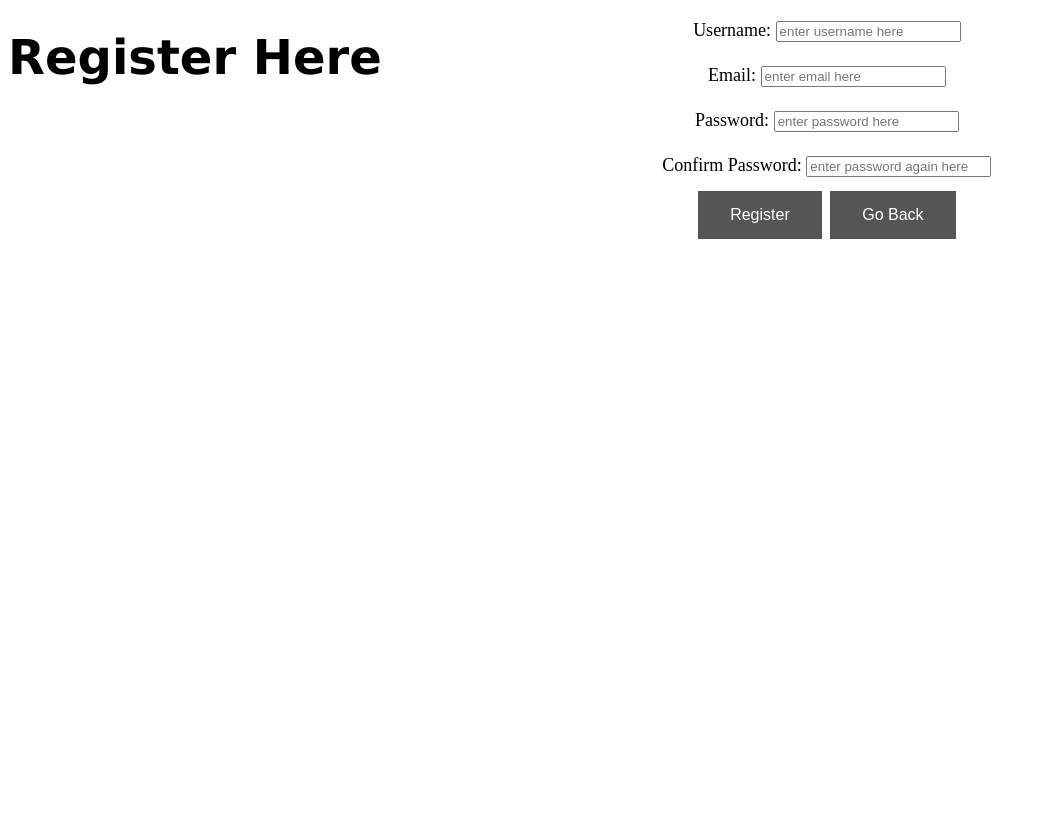
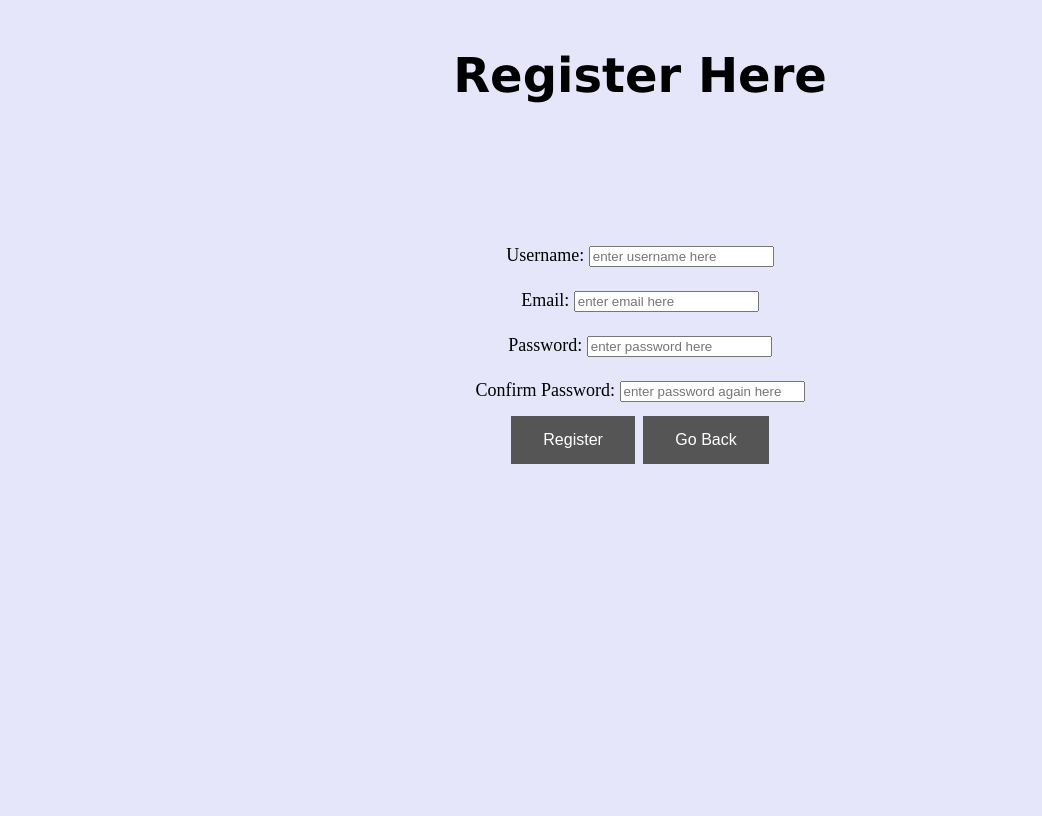
Before and after one commit to Isshon-Saha/Game-review-system, a PHP site: page /registration.php in a window 1280 px wide. Shown: the whole page, without its empty margins (0-1042 px from the left). After the commit the page ends 464 px from the top, so only its background shows below. Run offline with PHP 8.4, Linux system fonts and the light colour scheme.

Commit message:
fixed the registration page

```diff
--- a/registration.php
+++ b/registration.php
@@ -43,11 +43,8 @@ function aj()
 }
 </script>
 <html>
-<div class="flex-container">
 <head>
-	<link rel="stylesheet" href="styles.css">
 <meta charset="UTF-8">
-<div class="content-container">
 <title>Registration Page</title>
 
 <style>
@@ -103,9 +100,9 @@ function aj()
 </script>
 </head>
 
-<body bgcolor="white" style="text-align:center">
+<body bgcolor="#E6E6FA" style="text-align:center">
   <br/><h1 style="text-align:center"><font  face="verdana" size="7">Register Here</font></h1><br/><br/><br/><br/><br/><br/>
-<div class="content">
+
   <form id="register_form" action="register.php" method="POST">
     <label face="verdana"> Username: </label>
     <input type="text" id="namefield" name="username" placeholder="enter username here" onkeyup="testChk()"/>
@@ -127,9 +124,7 @@ function aj()
     <input class="button" type="submit" name="submit" value="Register" onclick="return chk()">
     <input type="button" class="button" name="gp_back" value="Go Back" onclick="window.location = '.'"/> <br>
  </form>
-</div>
+
 </body>
-</div>
-</div>
 
 </html>
```
